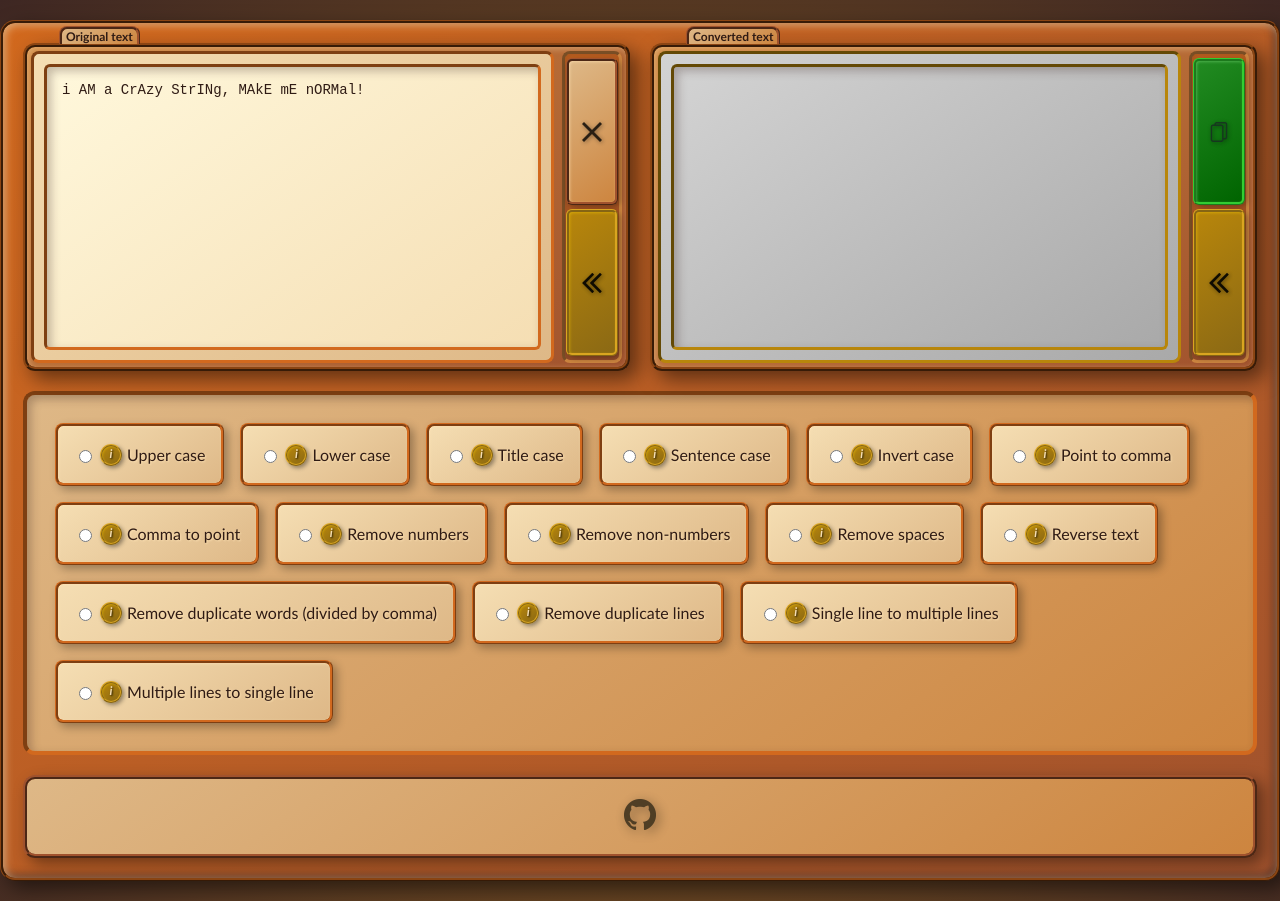
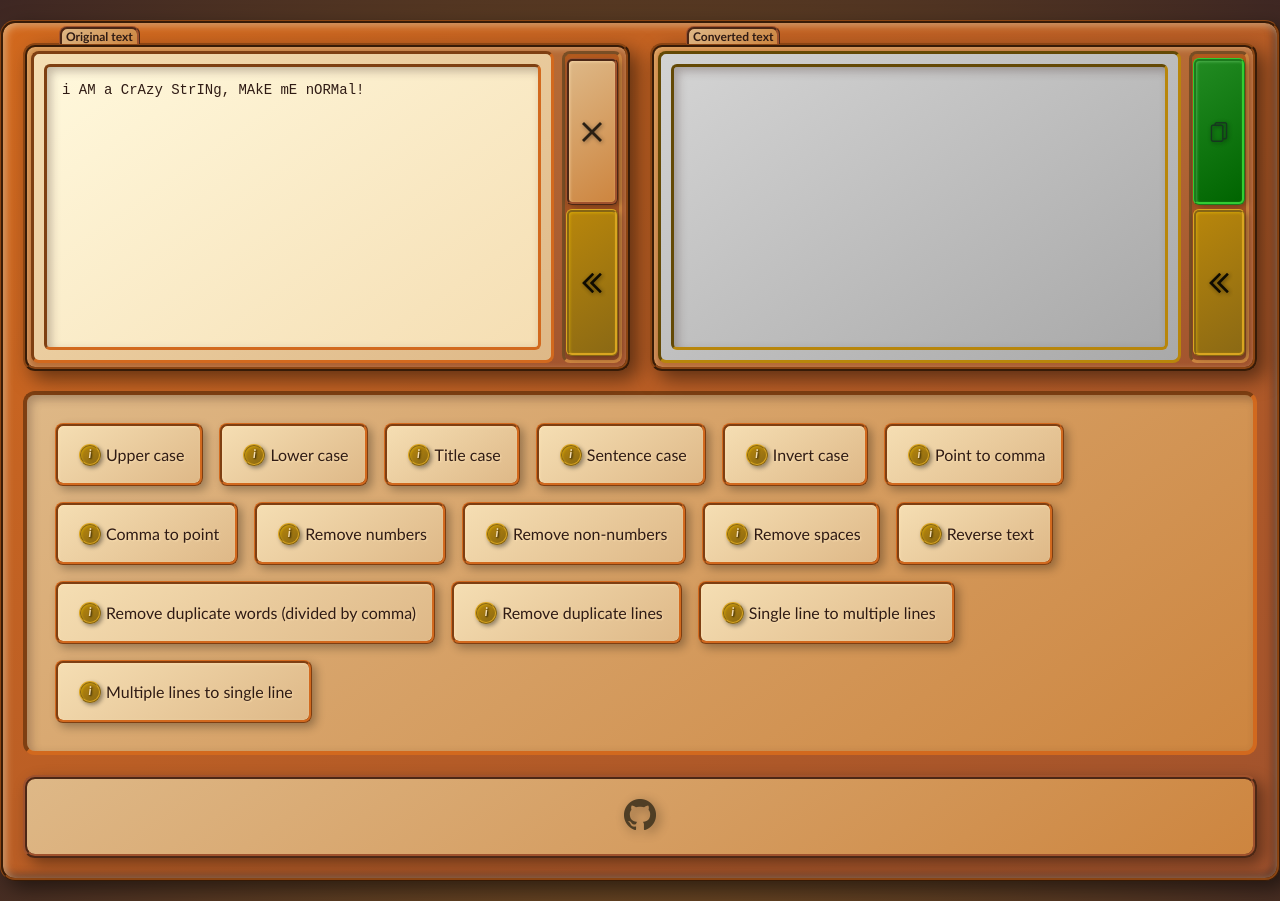
Before and after one commit to bulutfatih/string-manipulation, a React (Vite) app: page / in a window 1280 px wide. Built offline with nearby package versions, Linux system fonts and the light colour scheme.

Commit message:
Hide radio indicator

```diff
--- a/src/components/Option.tsx
+++ b/src/components/Option.tsx
@@ -10,9 +10,10 @@ type OptionProps = {
 };
 
 const Option: React.FC<OptionProps> = ({ label, value, checkedValue, setCheckedValue, infoSample }) => {
+	const isSelected = checkedValue === value;
 	return (
-		<label className="option-container">
-			<input type="radio" value={value} checked={checkedValue === value} onChange={() => setCheckedValue(value)} />
+		<label className={`option-container${isSelected ? ' selected' : ''}`}>
+			<input type="radio" value={value} checked={isSelected} onChange={() => setCheckedValue(value)} style={{ display: 'none' }} />
 			<Info example={infoSample} />
 			{label}
 		</label>
--- a/src/style.scss
+++ b/src/style.scss
@@ -533,6 +533,18 @@ body {
     transform: translateY(2px);
     box-shadow: inset 4px 4px 10px rgba(62, 39, 35, 0.4);
   }
+
+  input[type="radio"] {
+    display: none;
+  }
+}
+
+.option-container.selected {
+  border: 3px inset #cc9900;
+  box-shadow: inset 4px 4px 10px rgba(0, 0, 0, 0.4);
+  color: #8B4513;
+  text-shadow: 1px 1px 2px #fff8dc;
+  transform: translateY(2px);
 }
 
 .github {
```
